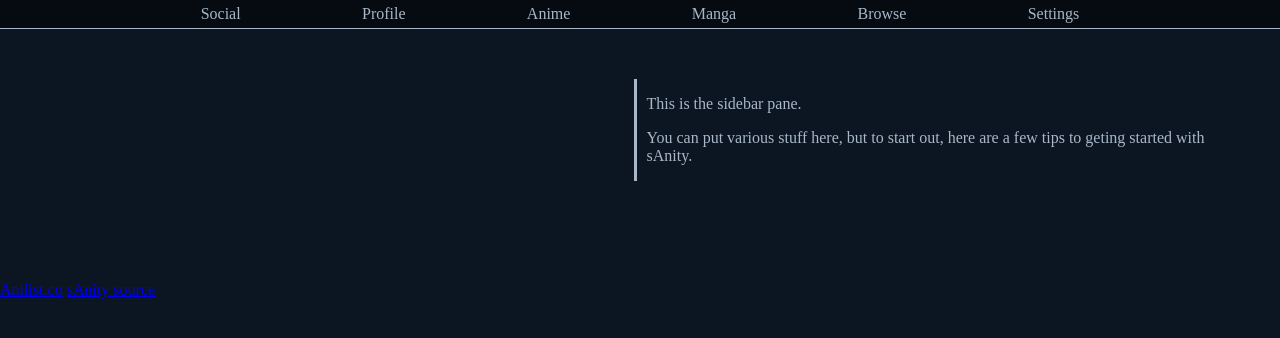
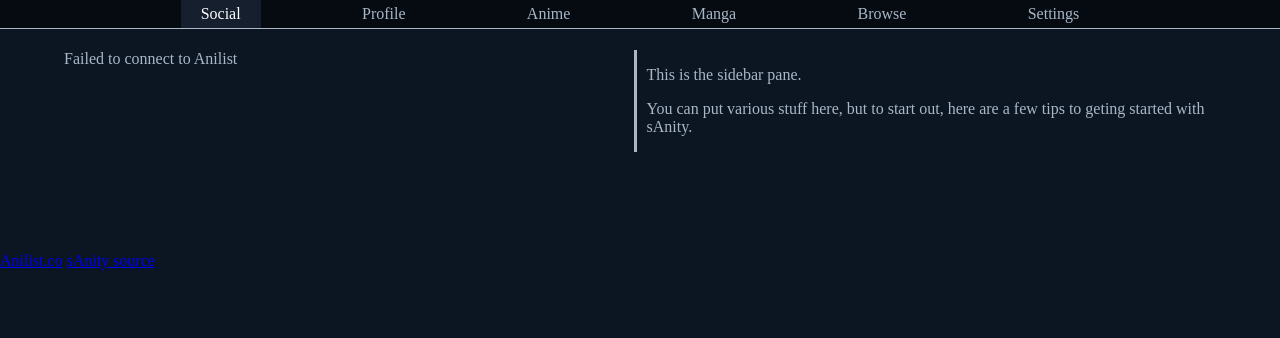
Before and after one commit to hohMiyazawa/sanity, a plain HTML site: page index.html in a window 1280 px wide. Drawn offline with Linux system fonts and the light colour scheme; no server answers.

Commit message:
basic nav work

```diff
--- a/sanity.css
+++ b/sanity.css
@@ -41,6 +41,9 @@ body{
 	background: rgb(var(--color-base));
 	border-bottom: solid;
 	border-bottom-width: 1px;
+	position: fixed;
+	width: 100%;
+	top: 0px;
 }
 #nav .locations{
 	display: flex;
@@ -51,12 +54,16 @@ body{
 	margin-right: auto;
 }
 #nav .location{
-	margin: 5px;
+	padding: 5px 20px 5px 20px;
+}
+#nav .location.active{
+	background: rgb(var(--color-foreground));
+	color: rgb(var(--max-contrast));
 }
 .ilink{
 	cursor: pointer;
 }
-.ilink:hover{
+#nav .location:hover{
 	color: rgb(var(--max-contrast));
 	box-shadow: 2px 2px 2px 1px rgba(0, 0, 0, 0.2);
 }
--- a/sanity.js
+++ b/sanity.js
@@ -29,40 +29,18 @@ function create(type,classes,text,appendLocation,cssText){
 	return element
 }
 
+function removeChildren(node){
+	if(node){
+		while(node.childElementCount){
+			node.lastChild.remove()
+		}
+	}
+}
+
 const nav = document.getElementById("nav");
 const content = document.getElementById("mainpan");
 
 const locations = create("div","locations",null,nav);
-
-[
-	{
-		name: "Social",
-		action: function(){}
-	},
-	{
-		name: "Profile",
-		action: function(){}
-	},
-	{
-		name: "Anime",
-		action: function(){}
-	},
-	{
-		name: "Manga",
-		action: function(){}
-	},
-	{
-		name: "Browse",
-		action: function(){}
-	},
-	{
-		name: "Settings",
-		action: function(){}
-	}
-].forEach(location => {
-	let span = create("span",["location","ilink"],location.name,locations);
-	span.onclick = location.action
-})
 
 let aniCast = {postMessage: function(){}};//dummy object for Safari
 if(window.BroadcastChannel){
@@ -116,6 +94,7 @@ function generalAPIcall(query,variables,callback,cache,fatalError){
 	fetch(url,options).then(handleResponse).then(handleData).catch(handleError)
 }
 
+
 showdown.setOption("strikethrough", true);
 showdown.setOption("ghMentions", true);
 showdown.setOption("emoji", true);
@@ -154,31 +133,6 @@ makeHtml = function(markdown){
 	}
 	return converter.makeHtml(preProcessed.join(""))
 }
-
-generalAPIcall(
-	`
-query{
-	Page(perPage: 25){
-		activities(sort: ID_DESC,type: TEXT){
-			... on TextActivity{
-				text
-			}
-		}
-	}
-}
-	`,
-	{},
-	function(data){
-		if(!data){
-			return
-		}
-		data.data.Page.activities.forEach(activity => {
-			let item = create("div","post","",content);
-			item.innerHTML = makeHtml(activity.text)
-		})
-	}
-)
-
 
 const activityCache = new Map();
 const activityCache_subsets = {
@@ -228,3 +182,71 @@ document.addEventListener("mousemove",function(event){
 		content.style.width = (mousePosition.x - content.parentNode.getBoundingClientRect().left) + "px";
 	}
 },true);
+
+[
+	{
+		name: "Social",
+		isDefault: true,
+		action: function(){
+			generalAPIcall(
+				`
+			query{
+				Page(perPage: 25){
+					activities(sort: ID_DESC,type: TEXT){
+						... on TextActivity{
+							text
+						}
+					}
+				}
+			}
+				`,
+				{},
+				function(data){
+					removeChildren(content);
+					if(!data){
+						create("div","error","Failed to connect to Anilist",content);
+						return
+					}
+					data.data.Page.activities.forEach(activity => {
+						let item = create("div","post","",content);
+						item.innerHTML = makeHtml(activity.text)
+					})
+				}
+			)
+		}
+	},
+	{
+		name: "Profile",
+		action: function(){
+			removeChildren(content);
+			create("div","error","You are not signed in, and sAnity has no login mechanism yet",content);
+		}
+	},
+	{
+		name: "Anime",
+		action: function(){}
+	},
+	{
+		name: "Manga",
+		action: function(){}
+	},
+	{
+		name: "Browse",
+		action: function(){}
+	},
+	{
+		name: "Settings",
+		action: function(){}
+	}
+].forEach(location => {
+	let span = create("span",["location","ilink"],location.name,locations);
+	if(location.isDefault){
+		span.classList.add("active");
+		location.action()
+	}
+	span.onclick = function(){
+		document.querySelector("#nav .active").classList.remove("active");
+		span.classList.add("active");
+		location.action()
+	}
+})
```
